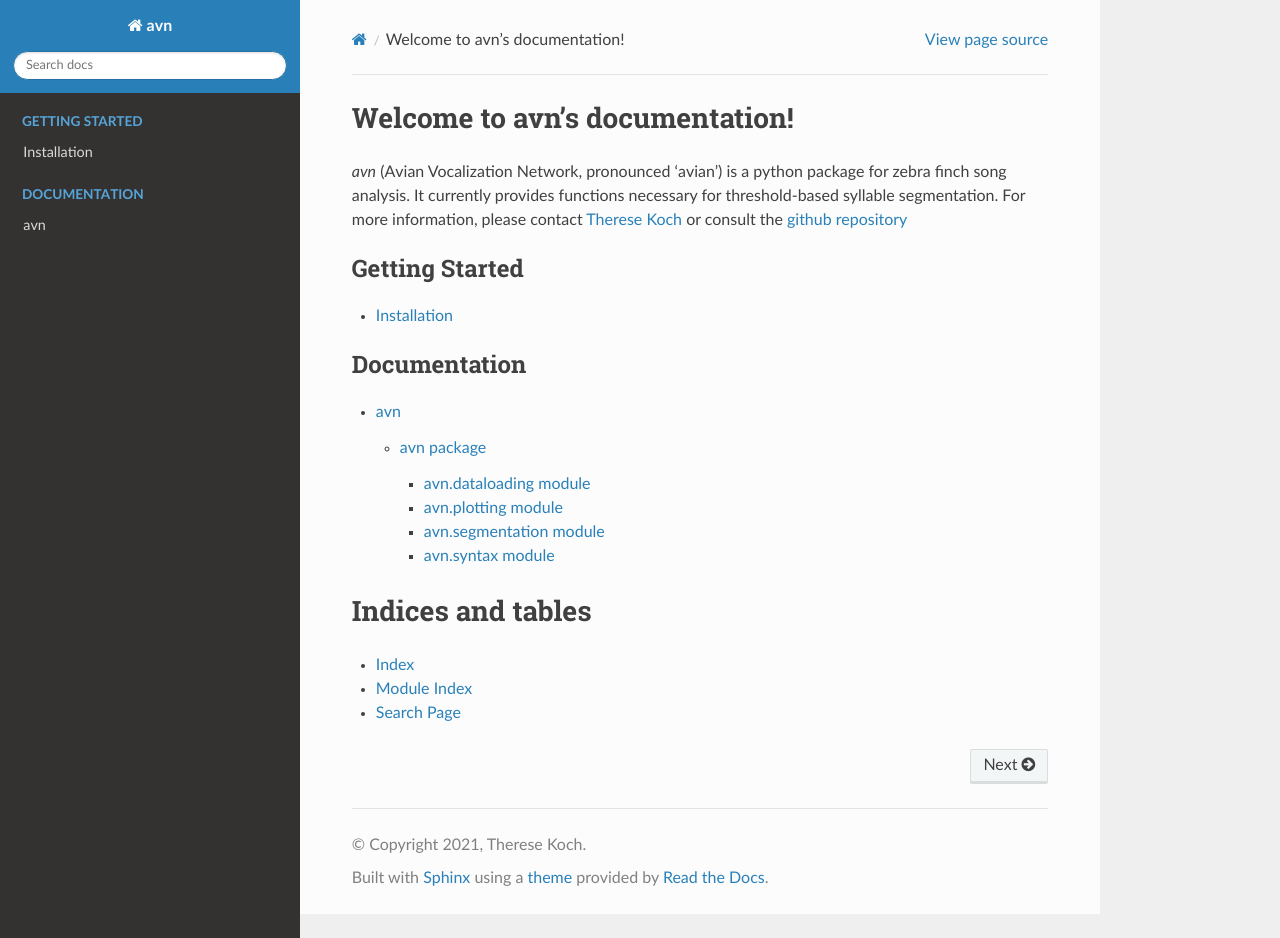
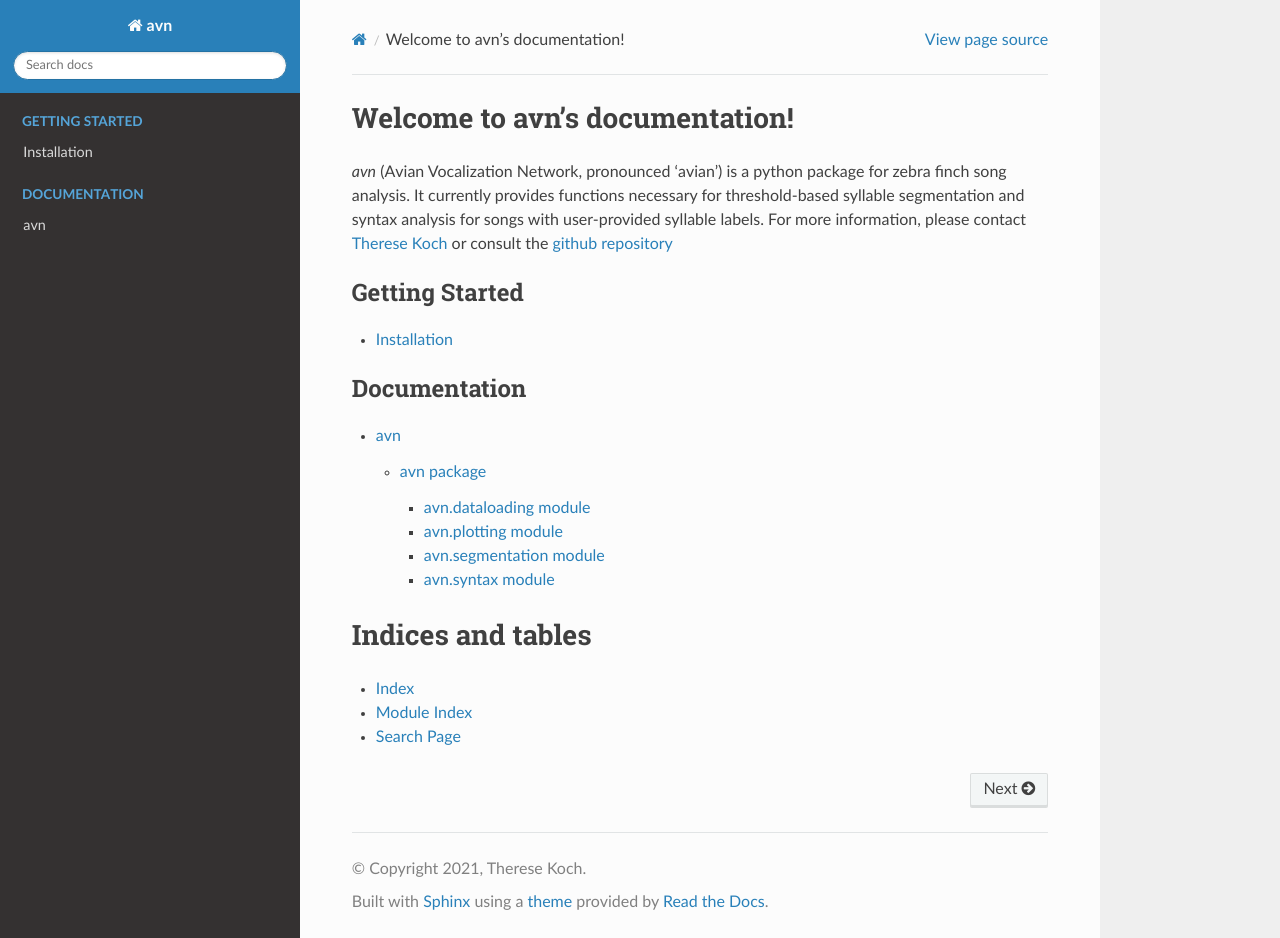
Before and after one commit to theresekoch/avn, a Sphinx documentation site: the page built from docs/index.rst, in a window 1280 px wide and 938 px high. Built offline with Sphinx 7.4.7 and the Read the Docs theme 2.0.0, drawn with Linux system fonts in a browser that asks for light colours; pages that are not in the unit, such as notebooks, are missing from menus.

Commit message:
Update index.rst

```diff
--- a/docs/index.rst
+++ b/docs/index.rst
@@ -6,7 +6,7 @@
 Welcome to avn's documentation!
 ===============================
 `avn` (Avian Vocalization Network, pronounced 'avian') is a python package for zebra finch song analysis. It currently provides
-functions necessary for threshold-based syllable segmentation. For more information,
+functions necessary for threshold-based syllable segmentation and syntax analysis for songs with user-provided syllable labels. For more information,
 please contact `Therese Koch <mailto:therese.koch@utsouthwestern.edu>`_ or consult
 the `github repository <https://github.com/theresekoch/avn>`_
 
```
